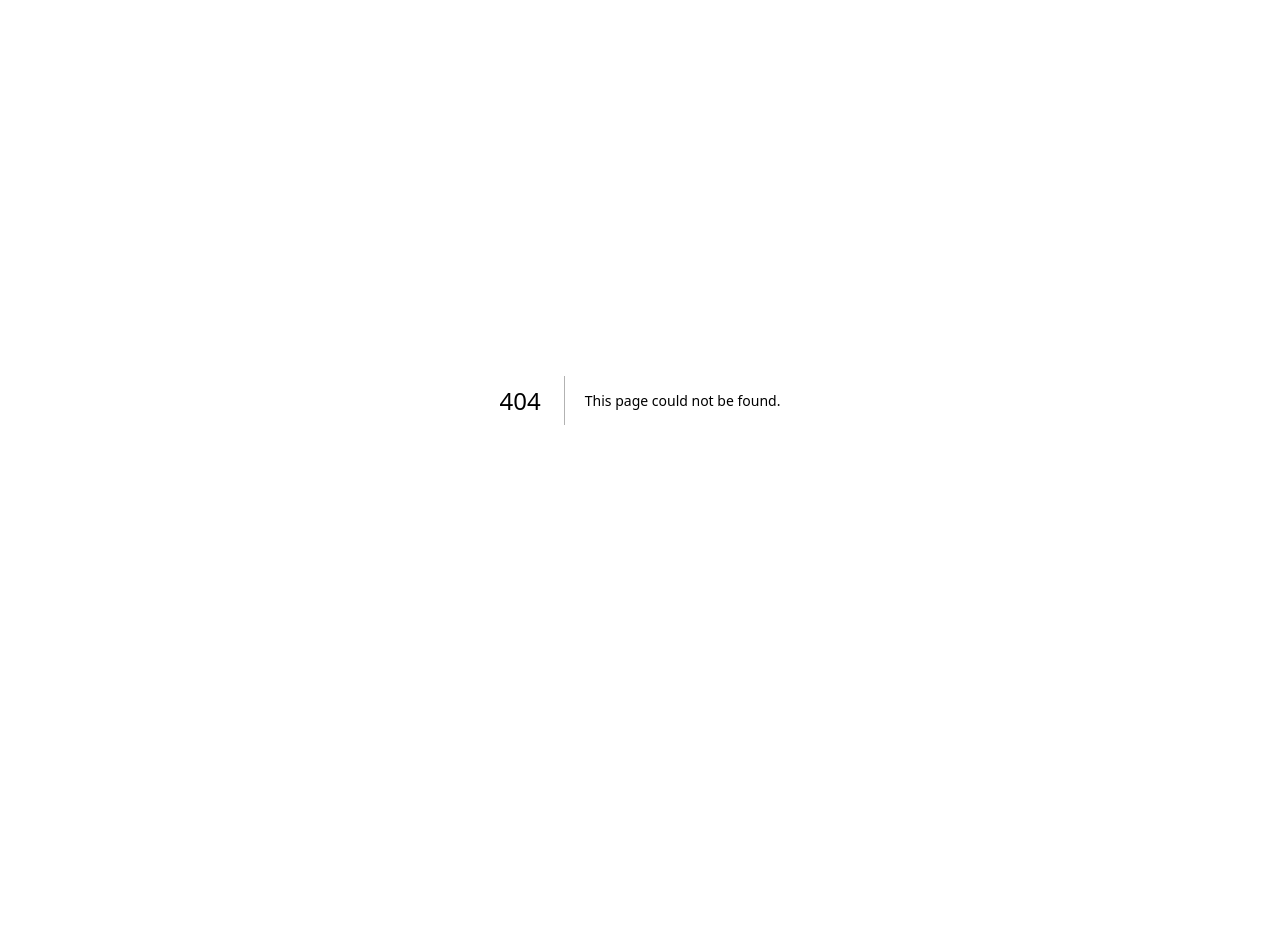
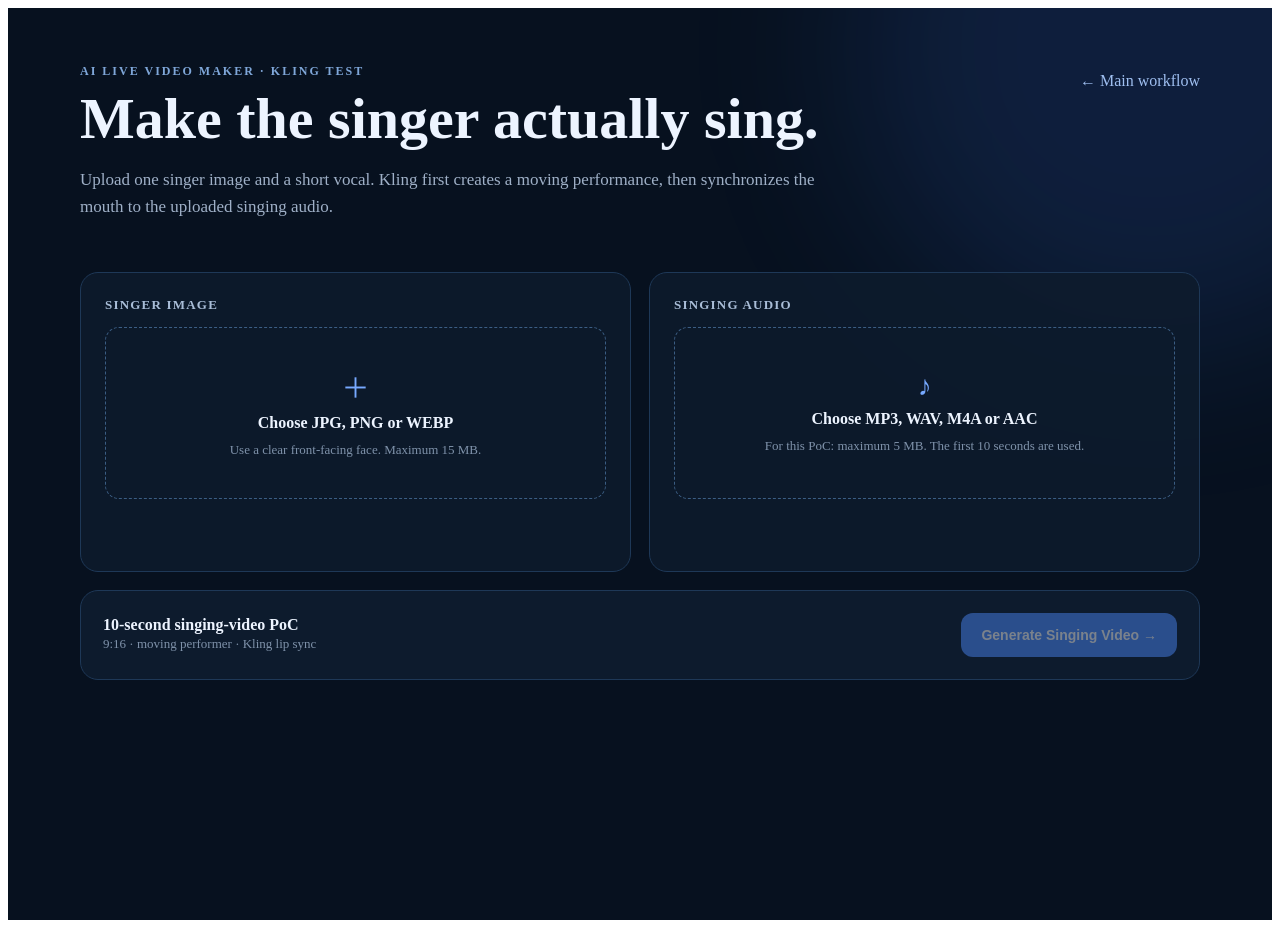
Before and after one commit to fotonist/ai-live-video-maker, a Next.js app in the folder frontend/: page /singing-test in a window 1280 px wide. Before the commit this address had no page. Before the commit the page ends 800 px from the top, so only its background shows below. Built offline with nearby package versions, Linux system fonts and the light colour scheme; no server answers.

Commit message:
Add Kling singing video proof-of-concept page

```diff
--- /dev/null
+++ b/frontend/app/singing-test/page.tsx
@@ -0,0 +1,192 @@
+"use client";
+
+import { ChangeEvent, FormEvent, useEffect, useRef, useState } from "react";
+
+const backendUrl = (process.env.NEXT_PUBLIC_BACKEND_URL ?? "").replace(/\/$/, "");
+
+type StatusResponse = {
+  id: string;
+  status: string;
+  phase: string;
+  message?: string;
+  video_url?: string;
+  error?: string | null;
+};
+
+type ApiError = { detail?: string };
+
+export default function SingingTestPage() {
+  const [image, setImage] = useState<File | null>(null);
+  const [audio, setAudio] = useState<File | null>(null);
+  const [jobId, setJobId] = useState("");
+  const [status, setStatus] = useState<StatusResponse | null>(null);
+  const [error, setError] = useState("");
+  const [submitting, setSubmitting] = useState(false);
+  const pollRef = useRef<ReturnType<typeof setTimeout> | null>(null);
+
+  useEffect(() => () => {
+    if (pollRef.current) clearTimeout(pollRef.current);
+  }, []);
+
+  function selectImage(event: ChangeEvent<HTMLInputElement>) {
+    const file = event.target.files?.[0] ?? null;
+    setImage(file);
+    setError("");
+  }
+
+  function selectAudio(event: ChangeEvent<HTMLInputElement>) {
+    const file = event.target.files?.[0] ?? null;
+    setAudio(file);
+    setError("");
+  }
+
+  async function request<T>(path: string, options?: RequestInit): Promise<T> {
+    if (!backendUrl) throw new Error("NEXT_PUBLIC_BACKEND_URL is not configured.");
+    const response = await fetch(`${backendUrl}${path}`, options);
+    const data = (await response.json().catch(() => null)) as T | ApiError | null;
+    if (!response.ok) {
+      const detail = data && typeof data === "object" && "detail" in data ? data.detail : undefined;
+      throw new Error(detail || `Request failed (${response.status}).`);
+    }
+    return data as T;
+  }
+
+  async function poll(id: string) {
+    try {
+      const data = await request<StatusResponse>(`/singing-test/${id}`);
+      setStatus(data);
+      if (data.status === "completed" || data.status === "failed") return;
+      pollRef.current = setTimeout(() => void poll(id), 4000);
+    } catch (pollError) {
+      setError(pollError instanceof Error ? pollError.message : "Status check failed.");
+      pollRef.current = setTimeout(() => void poll(id), 5000);
+    }
+  }
+
+  async function submit(event: FormEvent<HTMLFormElement>) {
+    event.preventDefault();
+    if (!image || !audio || submitting) return;
+    setError("");
+    setStatus(null);
+    setJobId("");
+    setSubmitting(true);
+
+    try {
+      const form = new FormData();
+      form.append("image", image, image.name);
+      form.append("audio", audio, audio.name);
+      const created = await request<StatusResponse>("/singing-test", { method: "POST", body: form });
+      setJobId(created.id);
+      setStatus(created);
+      await poll(created.id);
+    } catch (submitError) {
+      setError(submitError instanceof Error ? submitError.message : "Singing test failed.");
+    } finally {
+      setSubmitting(false);
+    }
+  }
+
+  const videoUrl = status?.status === "completed" && jobId ? `${backendUrl}/singing-test/${jobId}/video` : "";
+
+  return (
+    <main style={styles.page}>
+      <div style={styles.glow} />
+      <section style={styles.shell}>
+        <header style={styles.header}>
+          <div>
+            <div style={styles.eyebrow}>AI LIVE VIDEO MAKER · KLING TEST</div>
+            <h1 style={styles.title}>Make the singer actually sing.</h1>
+            <p style={styles.subtitle}>
+              Upload one singer image and a short vocal. Kling first creates a moving performance, then synchronizes the mouth to the uploaded singing audio.
+            </p>
+          </div>
+          <a href="/" style={styles.back}>← Main workflow</a>
+        </header>
+
+        <form onSubmit={submit} style={styles.grid}>
+          <div style={styles.card}>
+            <label style={styles.label}>Singer image</label>
+            <label htmlFor="singer-image" style={styles.drop}>
+              <span style={styles.icon}>＋</span>
+              <strong>{image ? image.name : "Choose JPG, PNG or WEBP"}</strong>
+              <span style={styles.hint}>Use a clear front-facing face. Maximum 15 MB.</span>
+            </label>
+            <input id="singer-image" type="file" accept="image/jpeg,image/png,image/webp" onChange={selectImage} style={styles.hidden} />
+            {image && <img src={URL.createObjectURL(image)} alt="Singer preview" style={styles.preview} />}
+          </div>
+
+          <div style={styles.card}>
+            <label style={styles.label}>Singing audio</label>
+            <label htmlFor="singing-audio" style={styles.drop}>
+              <span style={styles.icon}>♪</span>
+              <strong>{audio ? audio.name : "Choose MP3, WAV, M4A or AAC"}</strong>
+              <span style={styles.hint}>For this PoC: maximum 5 MB. The first 10 seconds are used.</span>
+            </label>
+            <input id="singing-audio" type="file" accept="audio/mpeg,audio/wav,audio/x-wav,audio/mp4,audio/aac,audio/*" onChange={selectAudio} style={styles.hidden} />
+          </div>
+
+          <div style={styles.actions}>
+            <div>
+              <strong>10-second singing-video PoC</strong>
+              <div style={styles.hint}>9:16 · moving performer · Kling lip sync</div>
+            </div>
+            <button type="submit" disabled={!image || !audio || submitting} style={{ ...styles.button, ...(!image || !audio || submitting ? styles.disabled : {}) }}>
+              {submitting ? "Starting…" : "Generate Singing Video →"}
+            </button>
+          </div>
+        </form>
+
+        {(status || error) && (
+          <section style={styles.statusCard}>
+            <div style={styles.statusTop}>
+              <div>
+                <div style={styles.eyebrow}>GENERATION STATUS</div>
+                <h2 style={styles.statusTitle}>{status?.status === "completed" ? "Singing video ready" : status?.status === "failed" ? "Generation failed" : "Generating…"}</h2>
+              </div>
+              <div style={styles.phase}>{status?.phase || ""}</div>
+            </div>
+            <p style={styles.message}>{error || status?.error || status?.message || "Waiting for Kling…"}</p>
+            {status?.status === "failed" && status.error && <pre style={styles.errorBox}>{status.error}</pre>}
+            {videoUrl && (
+              <div style={styles.videoWrap}>
+                <video src={videoUrl} controls playsInline style={styles.video} />
+                <a href={videoUrl} download="singing-test.mp4" style={styles.download}>Download MP4</a>
+              </div>
+            )}
+          </section>
+        )}
+      </section>
+    </main>
+  );
+}
+
+const styles: Record<string, React.CSSProperties> = {
+  page: { minHeight: "100vh", background: "#07111f", color: "#edf4ff", padding: "56px 24px", position: "relative", overflow: "hidden" },
+  glow: { position: "absolute", width: 600, height: 600, borderRadius: "50%", background: "rgba(62, 123, 255, .13)", filter: "blur(80px)", top: -260, right: -180 },
+  shell: { maxWidth: 1120, margin: "0 auto", position: "relative" },
+  header: { display: "flex", justifyContent: "space-between", alignItems: "flex-start", gap: 24, marginBottom: 34 },
+  eyebrow: { fontSize: 12, fontWeight: 800, letterSpacing: 2, color: "#7fa7d9", marginBottom: 10 },
+  title: { fontSize: "clamp(34px, 5vw, 58px)", lineHeight: 1.02, margin: 0, maxWidth: 760 },
+  subtitle: { color: "#9fb0c7", fontSize: 17, lineHeight: 1.6, maxWidth: 760, marginTop: 18 },
+  back: { color: "#9fbff0", textDecoration: "none", whiteSpace: "nowrap", marginTop: 8 },
+  grid: { display: "grid", gridTemplateColumns: "1fr 1fr", gap: 18 },
+  card: { background: "rgba(13, 27, 45, .86)", border: "1px solid #1e3857", borderRadius: 18, padding: 24, minHeight: 250 },
+  label: { display: "block", fontSize: 13, fontWeight: 800, letterSpacing: 1.2, textTransform: "uppercase", color: "#a9bdd7", marginBottom: 14 },
+  drop: { border: "1px dashed #3b5d83", borderRadius: 14, minHeight: 130, display: "flex", flexDirection: "column", alignItems: "center", justifyContent: "center", gap: 8, cursor: "pointer", textAlign: "center", padding: 20 },
+  icon: { fontSize: 28, color: "#77a9ff" },
+  hint: { color: "#7f92aa", fontSize: 13, lineHeight: 1.5 },
+  hidden: { display: "none" },
+  preview: { width: 110, height: 140, objectFit: "cover", borderRadius: 12, marginTop: 16, display: "block", marginLeft: "auto", marginRight: "auto" },
+  actions: { gridColumn: "1 / -1", display: "flex", justifyContent: "space-between", alignItems: "center", gap: 20, background: "#0d1b2d", border: "1px solid #1e3857", borderRadius: 18, padding: 22 },
+  button: { border: 0, borderRadius: 12, padding: "14px 20px", background: "#4f8cff", color: "white", fontWeight: 800, cursor: "pointer", fontSize: 14 },
+  disabled: { opacity: .45, cursor: "not-allowed" },
+  statusCard: { marginTop: 22, background: "#0b1727", border: "1px solid #294664", borderRadius: 18, padding: 24 },
+  statusTop: { display: "flex", justifyContent: "space-between", alignItems: "flex-start", gap: 20 },
+  statusTitle: { margin: 0, fontSize: 28 },
+  phase: { color: "#80b0ff", fontWeight: 800, textTransform: "uppercase", fontSize: 12, letterSpacing: 1 },
+  message: { color: "#a7b8ce", lineHeight: 1.6 },
+  errorBox: { whiteSpace: "pre-wrap", overflowX: "auto", background: "#160f15", border: "1px solid #5a2a3b", borderRadius: 12, padding: 16, color: "#ffb5c5" },
+  videoWrap: { marginTop: 18, display: "flex", flexDirection: "column", alignItems: "center", gap: 14 },
+  video: { width: "min(420px, 100%)", maxHeight: "70vh", borderRadius: 14, background: "black" },
+  download: { color: "#9fc2ff", fontWeight: 800, textDecoration: "none" },
+};
```
